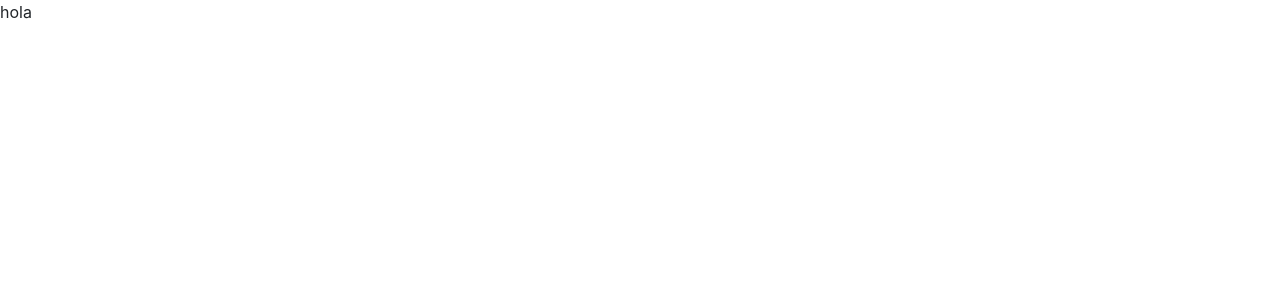
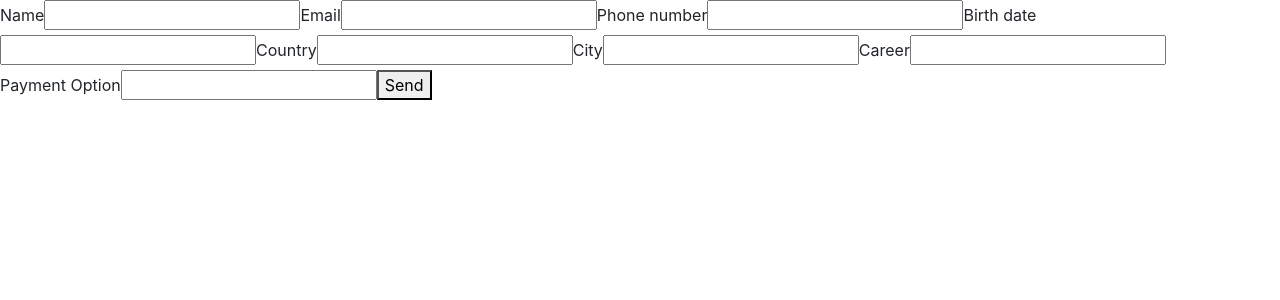
Before and after one commit to naysolange/students-payment-preferences, a React (Create React App) app in the folder fe/: page /create in a window 1280 px wide. Shown: the top 300 px of the page. Built offline with nearby package versions, Linux system fonts and the light colour scheme.

Commit message:
Integrates BE and FE for student creation

```diff
--- a/fe/src/components/student.form.js
+++ b/fe/src/components/student.form.js
@@ -2,9 +2,49 @@ import React, { Component } from 'react';
 
 class StudentForm extends Component {
 
+    constructor(props) {
+      super();
+      this.handleSubmit = this.handleSubmit.bind(this);
+    }
+
+    handleChange(event) {
+      this.setState({value: event.target.value});
+    }
+
+    handleSubmit(event) {
+      event.preventDefault();
+      const data = new FormData(event.target);
+      fetch('http://localhost:8080/student', {
+        method: 'POST',
+        body: JSON.stringify(Object.fromEntries(data)),
+        headers: {
+          'Content-Type': 'application/json'
+        }
+      })
+     }
+
     render() {
       return (
-        <div>hola</div>
+
+        <form onSubmit={this.handleSubmit}>
+          <label htmlFor="name">Name</label>
+          <input id="name" name="name" type="text" />
+          <label htmlFor="email">Email</label>
+          <input id="email" name="email" type="email" />
+          <label htmlFor="phone_number">Phone number</label>
+          <input id="phone_number" name="phone_number" type="text" />
+          <label htmlFor="birth_date">Birth date</label>
+          <input id="birth_date" name="birth_date" type="text" />
+          <label htmlFor="country">Country</label>
+          <input id="country" name="country" type="text" />
+          <label htmlFor="city">City</label>
+          <input id="city" name="city" type="text" />
+          <label htmlFor="career">Career</label>
+          <input id="career" name="career" type="text" />
+          <label htmlFor="payment_option">Payment Option</label>
+          <input id="payment_option" name="payment_option" type="text" />
+          <button>Send</button>
+        </form>
       );
     }
   }
```
